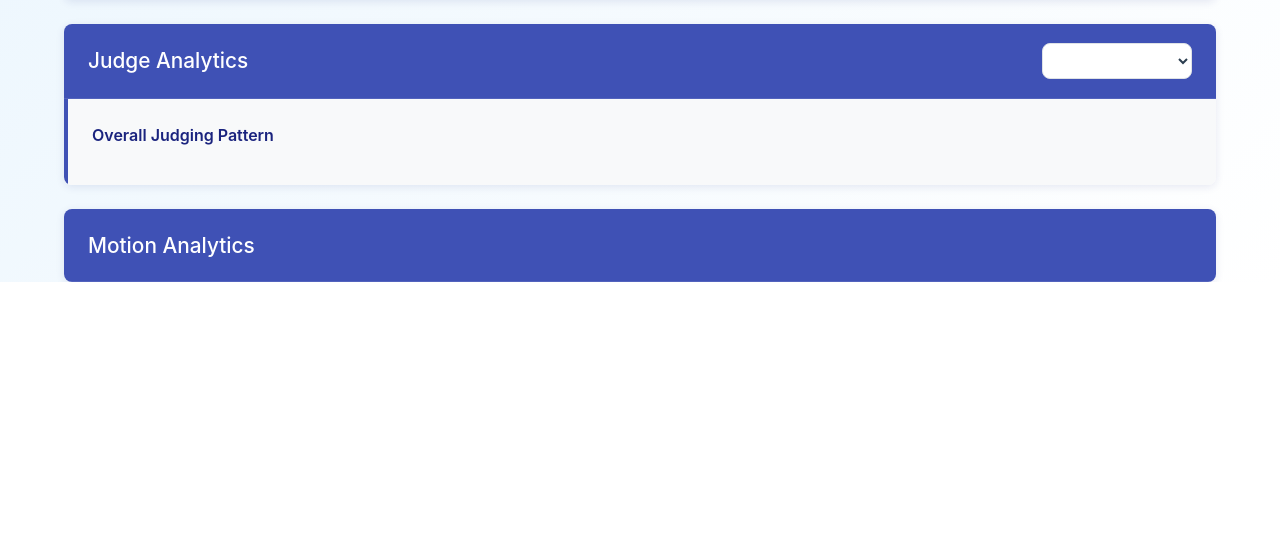
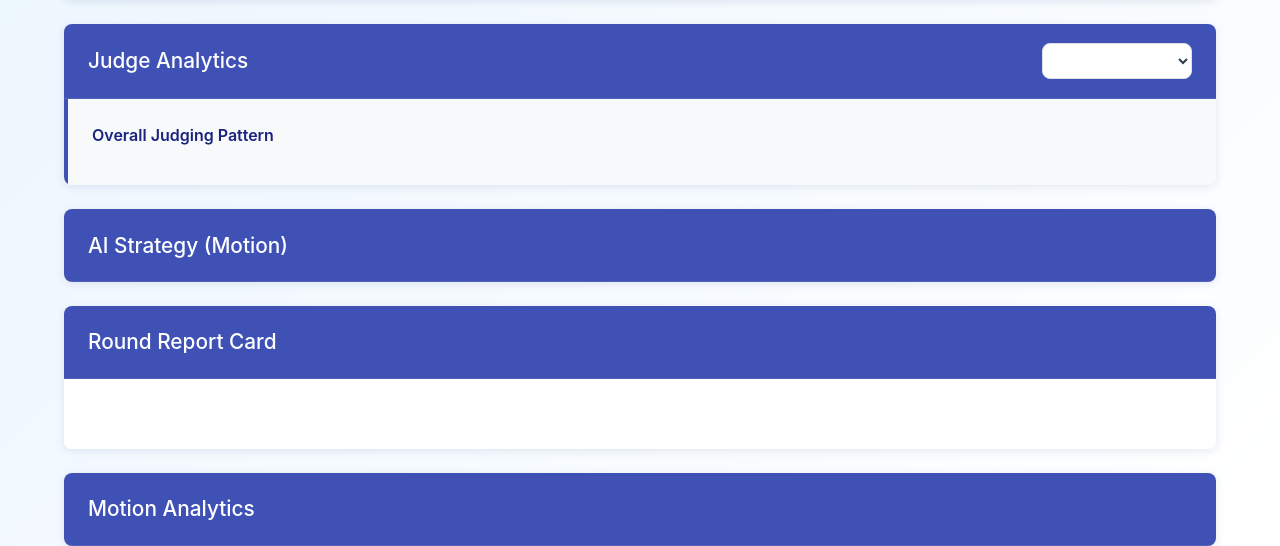
Before and after one commit to Manan2314/TabbyCat_GenAI, a Flask app: template templates/index.html in a window 1280 px wide. Shown: the part 1027-1573 px from the top of the page. Before the commit the page ends 1309 px from the top, so only its background shows below. Run offline with Flask 3, Linux system fonts and the light colour scheme; the template is opened without the code that fills it, so the values that code supplies are empty.

Commit message:
Update index.html

```diff
--- a/templates/index.html
+++ b/templates/index.html
@@ -48,6 +48,22 @@
         </div>
 
         <div class="section">
+  <div class="section-header">
+    <h2>AI Strategy (Motion)</h2>
+  </div>
+  <pre id="motionStrategy" class="preblock"></pre>
+</div>
+
+<div class="section">
+  <div class="section-header">
+    <h2>Round Report Card</h2>
+  </div>
+  <pre id="roundReport" class="preblock"></pre>
+  <div class="chart-container"><img id="reportChart" style="max-width:100%"/></div>
+</div>
+
+
+        <div class="section">
             <div class="section-header">
                 <h2>Motion Analytics</h2>
             </div>
```
